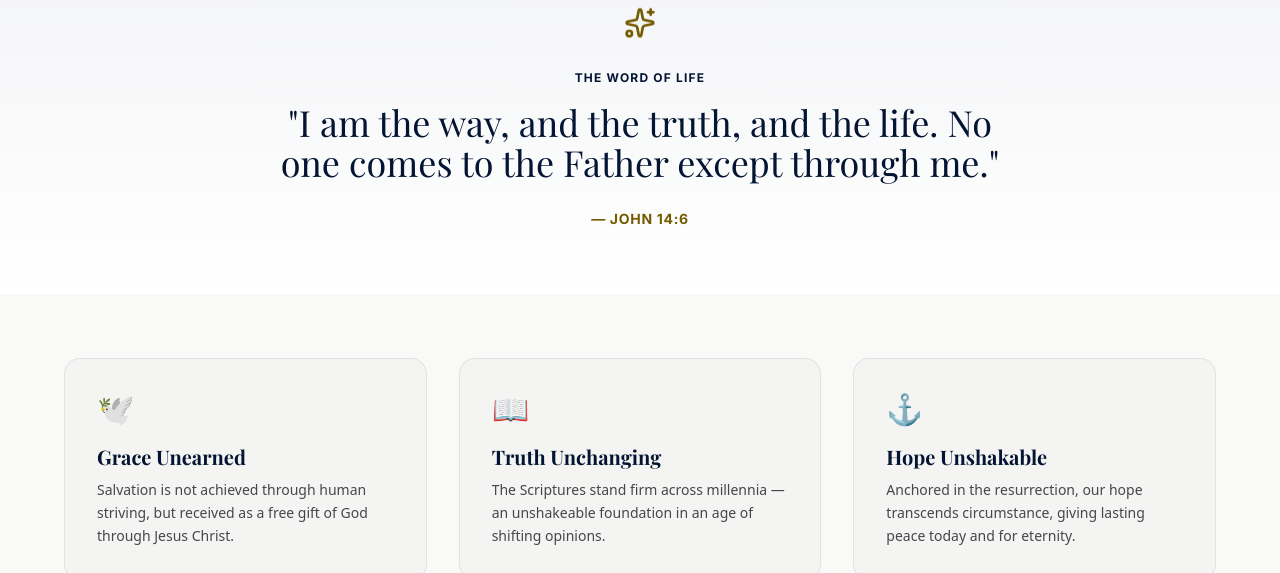
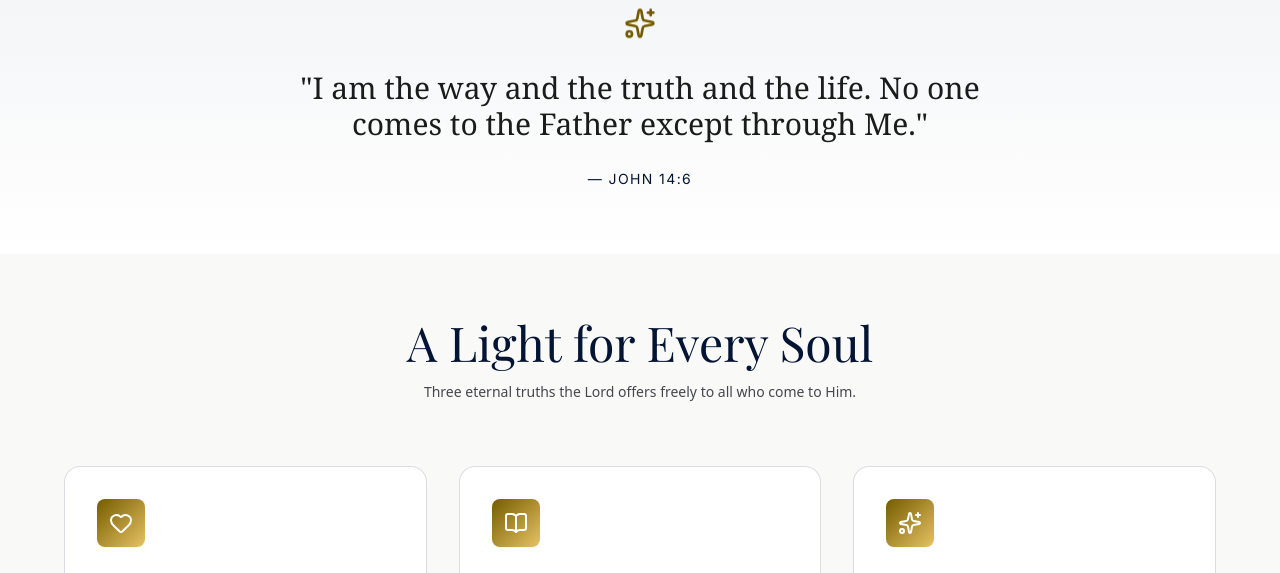
Before and after one commit to Dinesh-babu-19/Zionix, a React (Vite) app in the folder frontend/: page / in a window 1280 px wide. Shown: the part 2227-2800 px from the top of the page. Built offline with nearby package versions, Linux system fonts and the light colour scheme; a web font is replaced by a local one.

Commit message:
fix(ui): Restore original 'A Light for Every Soul' cards without hover animations

```diff
--- a/frontend/src/pages/Home.jsx
+++ b/frontend/src/pages/Home.jsx
@@ -152,31 +152,34 @@ export default function Home() {
       <section ref={addToRefs} className="py-12 md:py-16 px-6 bg-gradient-heaven">
         <div className="max-w-3xl mx-auto text-center">
           <Sparkles className="w-8 h-8 text-accent mx-auto mb-6 animate-float-soft" />
-          <p className="font-label-caps text-xs uppercase tracking-widest text-primary font-bold mb-4">THE WORD OF LIFE</p>
-          <blockquote className="font-headline-md text-3xl md:text-4xl text-primary leading-snug mb-6">
-            "I am the way, and the truth, and the life. No one comes to the Father except through me."
+          <blockquote className="font-verse-quote text-2xl md:text-3xl leading-relaxed text-on-surface mb-6">
+            "I am the way and the truth and the life. No one comes to the Father except through Me."
           </blockquote>
-          <cite className="font-label-caps text-sm text-secondary font-bold not-italic tracking-wider">— JOHN 14:6</cite>
+          <cite className="text-primary font-label-caps text-sm not-italic tracking-widest">— JOHN 14:6</cite>
         </div>
       </section>
 
       {/* Attached Section 2: Three pillars */}
       <section ref={addToRefs} className="py-12 md:py-16 px-6 bg-background">
-        <div className="max-w-6xl mx-auto grid md:grid-cols-3 gap-8">
-          <div className="p-8 rounded-2xl bg-surface-container-low border border-outline-variant/40 hover:border-secondary/50 transition-all text-left group">
-            <span className="text-3xl mb-4 block group-hover:scale-110 transition-transform">🕊️</span>
-            <h3 className="font-headline-sm text-xl font-bold text-primary mb-2">Grace Unearned</h3>
-            <p className="text-muted-foreground text-sm leading-relaxed">Salvation is not achieved through human striving, but received as a free gift of God through Jesus Christ.</p>
+        <div className="max-w-6xl mx-auto">
+          <div className="text-center mb-16">
+            <h2 className="font-headline-md text-4xl md:text-5xl text-primary mb-4">A Light for Every Soul</h2>
+            <p className="text-muted-foreground max-w-xl mx-auto text-sm">Three eternal truths the Lord offers freely to all who come to Him.</p>
           </div>
-          <div className="p-8 rounded-2xl bg-surface-container-low border border-outline-variant/40 hover:border-secondary/50 transition-all text-left group">
-            <span className="text-3xl mb-4 block group-hover:scale-110 transition-transform">📖</span>
-            <h3 className="font-headline-sm text-xl font-bold text-primary mb-2">Truth Unchanging</h3>
-            <p className="text-muted-foreground text-sm leading-relaxed">The Scriptures stand firm across millennia — an unshakeable foundation in an age of shifting opinions.</p>
-          </div>
-          <div className="p-8 rounded-2xl bg-surface-container-low border border-outline-variant/40 hover:border-secondary/50 transition-all text-left group">
-            <span className="text-3xl mb-4 block group-hover:scale-110 transition-transform">⚓</span>
-            <h3 className="font-headline-sm text-xl font-bold text-primary mb-2">Hope Unshakable</h3>
-            <p className="text-muted-foreground text-sm leading-relaxed">Anchored in the resurrection, our hope transcends circumstance, giving lasting peace today and for eternity.</p>
+          <div className="grid md:grid-cols-3 gap-8">
+            {[
+              { icon: Heart, title: "Boundless Love", text: "While we were still sinners, Christ died for us. His love is not earned — it is given." },
+              { icon: BookOpen, title: "Living Word", text: "The Scriptures are God speaking to you today, breathing hope into every weary heart." },
+              { icon: Sparkles, title: "New Life", text: "If anyone is in Christ, the new creation has come. The old has gone, the new is here." },
+            ].map((p) => (
+              <div key={p.title} className="p-8 rounded-2xl bg-card border border-border/60 shadow-soft text-left">
+                <div className="w-12 h-12 rounded-xl bg-gradient-divine flex items-center justify-center mb-5 shadow-sm">
+                  <p.icon className="w-6 h-6 text-white" />
+                </div>
+                <h3 className="font-headline-sm text-2xl mb-3 text-primary">{p.title}</h3>
+                <p className="text-muted-foreground leading-relaxed text-sm">{p.text}</p>
+              </div>
+            ))}
           </div>
         </div>
       </section>
```
